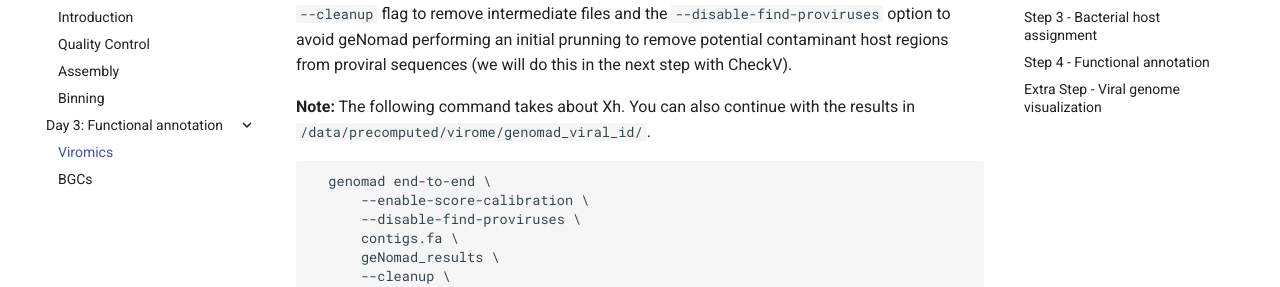
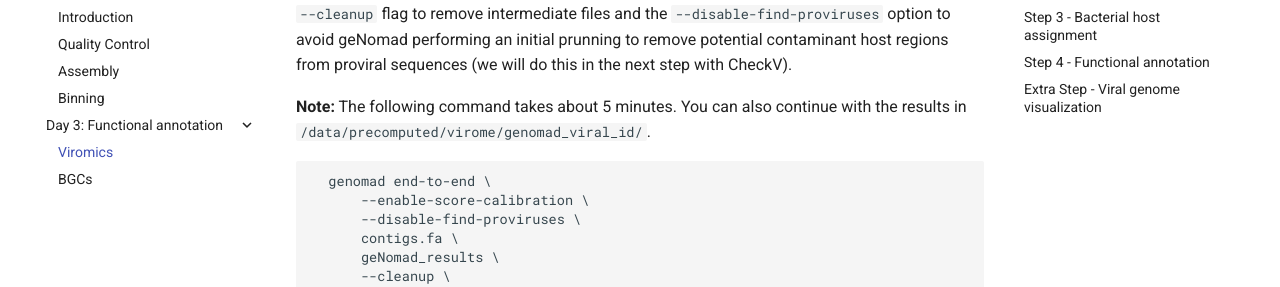
Before and after one commit to mdehollander/biosb-metagenomics, an MkDocs documentation site: the page built from docs/functional-annotation/viromes.md, in a window 1280 px wide and 900 px high, scrolled down 756 px. Shown: the part 163-450 px from the top of the window. Built offline with MkDocs 1.6.1 and Material for MkDocs 9.7.7, drawn with Linux system fonts in a browser that asks for light colours; comment, search, counter and statistics services are not loaded.

Commit message:
Update viromes.md

```diff
--- a/docs/functional-annotation/viromes.md
+++ b/docs/functional-annotation/viromes.md
@@ -29,7 +29,7 @@
 
 First, we run **geNomad** to identify viral sequences in our data. We use the ``--enable-score-calibration`` option to compute false discovery rates, allowing us to set a threshold to achieve a desired proportion of false positives (here we will use an FDR < 0.05). Further, we add the use the ``--cleanup`` flag to remove intermediate files and the ``--disable-find-proviruses`` option to avoid geNomad performing an initial prunning to remove potential contaminant host regions from proviral sequences (we will do this in the next step with CheckV).
 
-**Note:** The following command takes about Xh. You can also continue with the results in ``/data/precomputed/virome/genomad_viral_id/``.
+**Note:** The following command takes about 5 minutes. You can also continue with the results in ``/data/precomputed/virome/genomad_viral_id/``.
 
       genomad end-to-end \
           --enable-score-calibration \
```
